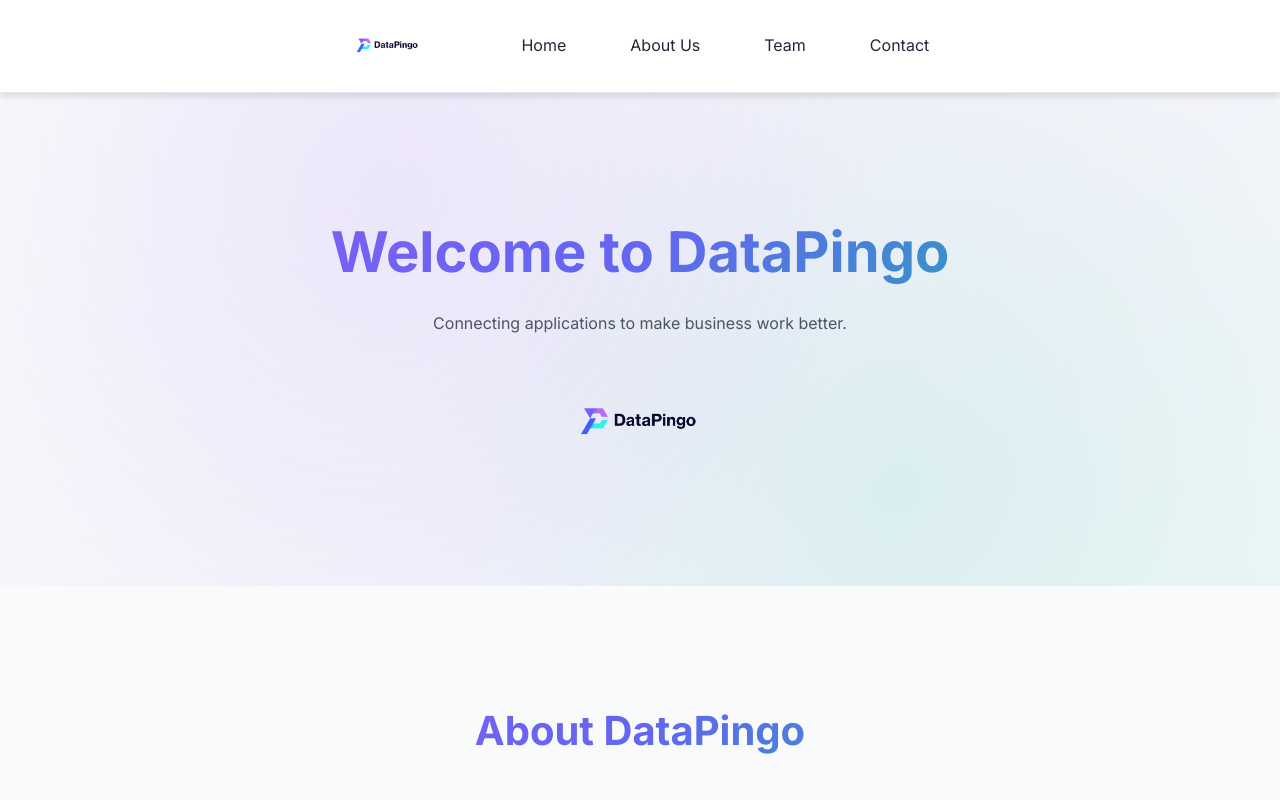
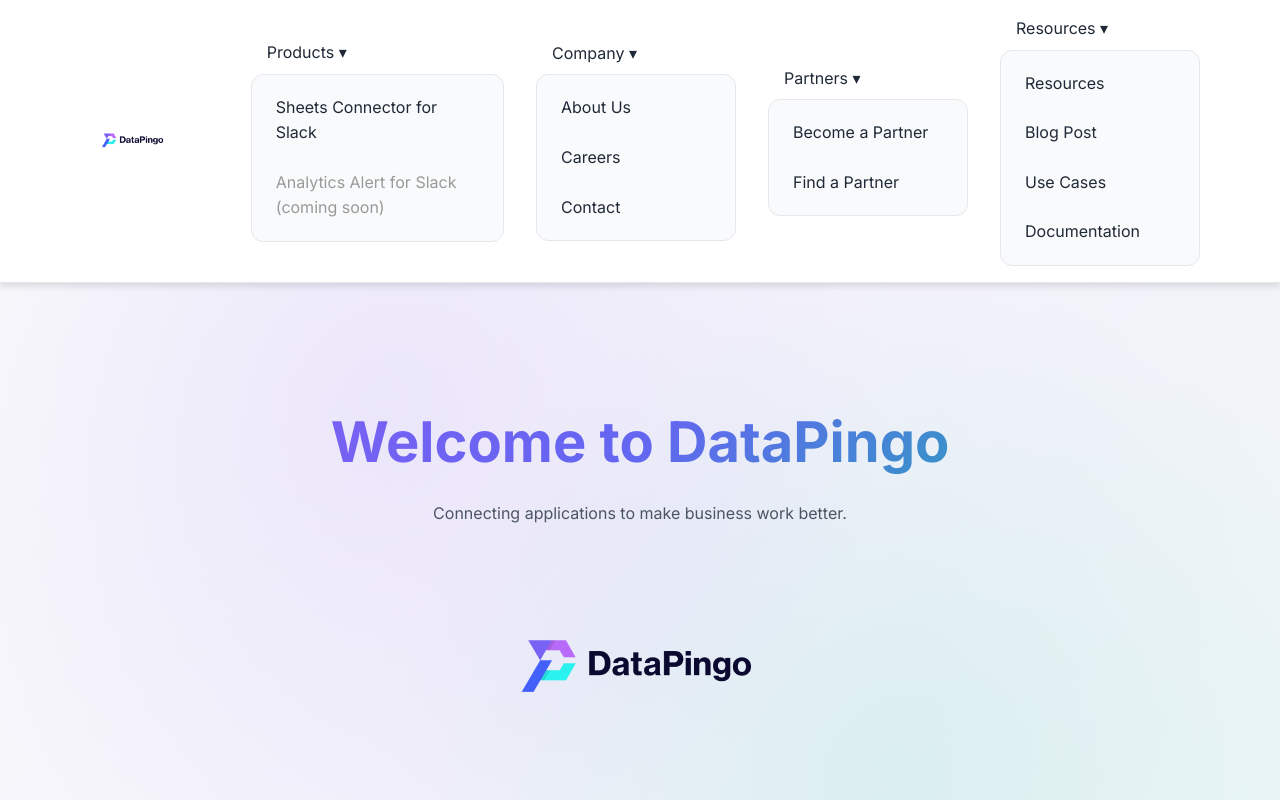
Before and after one commit to erich9673/DataPingo, a website: page about us/about us.html in a window 1280 px wide. Shown: the top 800 px of the page. Drawn offline with Linux system fonts and the light colour scheme.

Commit message:
Fix About Us and Contact Pages

```diff
--- a/about us/about us.html
+++ b/about us/about us.html
@@ -13,10 +13,37 @@
   <nav class="navbar">
     <div class="nav-menu">
       <a href="/" class="logo-link"><img src="/assets/img/DataPingo.png" alt="DataPingo Logo" class="logo" /></a>
-      <a href="/" class="nav-link">Home</a>
-      <a href="/about us/about us.html" class="nav-link">About Us</a>
-      <a href="#team" class="nav-link">Team</a>
-      <a href="/company/contact.html" class="nav-link">Contact</a>
+      <div class="dropdown">
+        <a href="#" class="nav-link" tabindex="0">Products &#x25BE;</a>
+        <div class="dropdown-content">
+          <a href="/products/DataPingo Sheets Connector/">Sheets Connector for Slack</a>
+          <a href="#" style="color: #999; cursor: not-allowed;">Analytics Alert for Slack (coming soon)</a>
+        </div>
+      </div>
+      <div class="dropdown">
+        <a href="#" class="nav-link" tabindex="0">Company &#x25BE;</a>
+        <div class="dropdown-content">
+          <a href="/about us/about us.html">About Us</a>
+          <a href="/company/careers.html">Careers</a>
+          <a href="/company/contact.html">Contact</a>
+        </div>
+      </div>
+      <div class="dropdown">
+        <a href="#" class="nav-link" tabindex="0">Partners &#x25BE;</a>
+        <div class="dropdown-content">
+          <a href="/partners/become-a-partner.html">Become a Partner</a>
+          <a href="/partners/find-a-partner.html">Find a Partner</a>
+        </div>
+      </div>
+      <div class="dropdown">
+        <a href="#" class="nav-link" tabindex="0">Resources &#x25BE;</a>
+        <div class="dropdown-content">
+          <a href="/resources/resources.html">Resources</a>
+          <a href="/resources/blog.html">Blog Post</a>
+          <a href="/resources/use-cases.html">Use Cases</a>
+          <a href="/resources/documentation.html">Documentation</a>
+        </div>
+      </div>
     </div>
   </nav>
 
@@ -25,7 +52,7 @@
     <h1>Welcome to DataPingo</h1>
     <p>Connecting applications to make business work better.</p>
     <div style="margin-top: 30px;">
-      <img src="/assets/img/DataPingo.png" alt="DataPingo Logo" style="max-width: 200px; height: auto;" />
+      <img src="/assets/img/DataPingo.png" alt="DataPingo Logo" style="max-width: 400px; height: auto;" />
     </div>
   </section>
 
@@ -71,7 +98,9 @@
   <section class="section">
     <h2>Ready to Get Started?</h2>
     <p style="margin-bottom: 30px;">Ready to connect your applications and optimize your business processes?</p>
-    <a href="/company/contact.html" class="hero-cta">Contact us today and let's build something extraordinary together!</a>
+    <div style="text-align: center;">
+      <a href="/company/contact.html" class="hero-cta">Contact us today and let's build something extraordinary together!</a>
+    </div>
   </section>
 
   <!-- FOOTER -->
```
Also changed, not shown: company/contact.html (+1 -1 lines).
